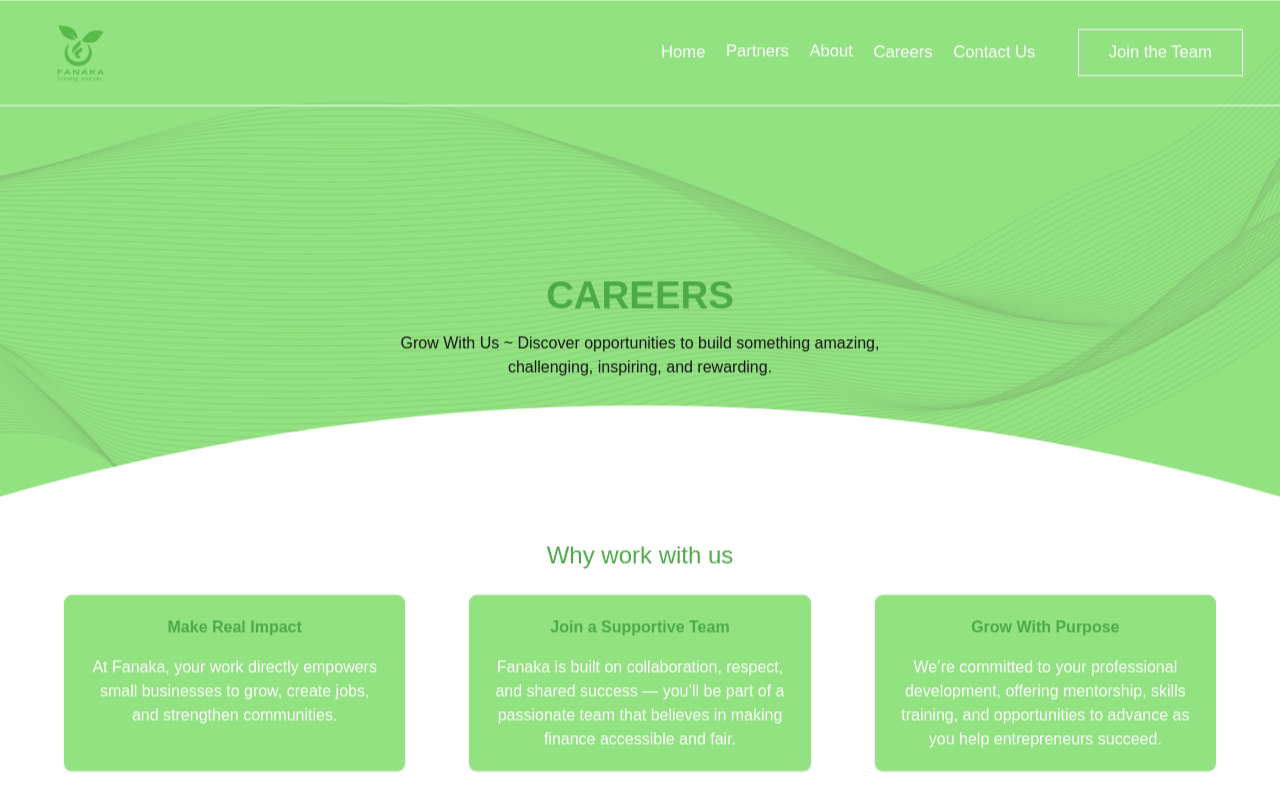
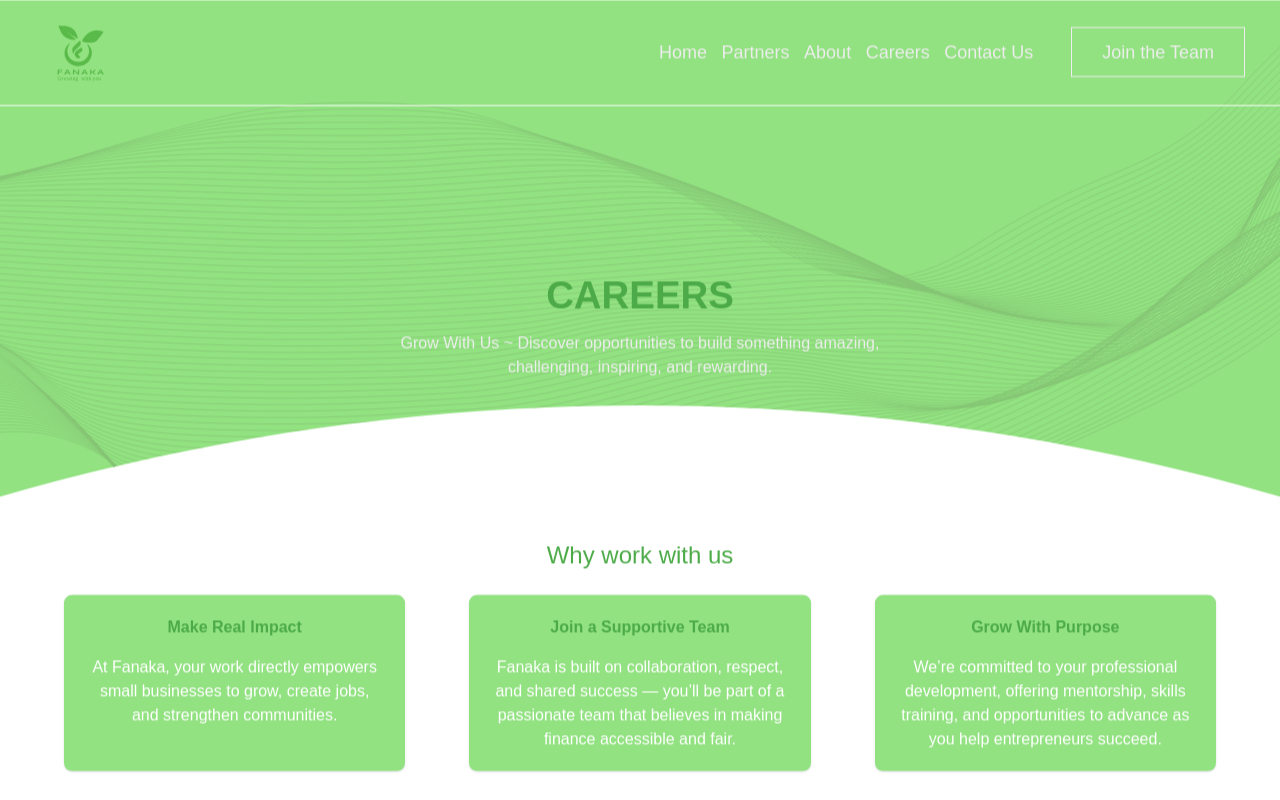
Before and after one commit to Leevai-Kaugu/fanaka-web-app, a Next.js app: page /career in a window 1280 px wide. Shown: the top 800 px of the page. Built offline with nearby package versions, Linux system fonts and the light colour scheme.

Commit message:
ready to go

```diff
--- a/app/globals.css
+++ b/app/globals.css
@@ -4,8 +4,11 @@
   --background: #ffffff;
   --foreground: #171717;
   --fanakaPrimary: #4CAB48;
+  --primary: #4CAB48;
   --fanakaPrimaryDark: #2d772d;
+  --primaryD: #2d772d;
   --fanakaSec: #349BD5;
+  --secondary: #349BD5;
   --fanakaGrey: #1E1E1E;
   --fanakaLightPrimary: #92E281;
 }
@@ -16,14 +19,17 @@
   --font-sans: var(--font-geist-sans);
   --font-mono: var(--font-geist-mono);
   --color-fanakaPrimary: var(--fanakaPrimary);
+  --color-primary: var(--primary);
+  --color-primaryD: var(--primaryD);
   --color-fs: var(--fanakaSec);
+  --color-sec: var(--secondary);
   --color-fg: var(--fanakaGrey);
   --color-flp: var(--fanakaLightPrimary);
   --color-fp: var(--fanakaPrimary);
   --color-fpd: var(--fanakaPrimaryDark);
 }
 
-@media (prefers-color-scheme: dark) {
+@media (prefers-color-scheme: light) {
   :root {
     --background: #0a0a0a;
     --foreground: #ededed;
--- a/components/about_summary/page.tsx
+++ b/components/about_summary/page.tsx
@@ -22,14 +22,14 @@ export default function Summary(){
             </div>
             <div className="w-full md:w-[50%] px-6 md:px-0 text-fg text-center md:text-start">
             <div className="w-fit h-auto justify-around mb-[10vh]">
-              <h2 className='font-bold text-[5vw] md:text-[2.5vw] text-fanakaPrimary mb-[2vh] md:mb-[0px] lg:text-start text-center'>The Opportunity Statement</h2>
-              <p className='text-fg'>In Zambia, 27.3% of adults own MSMEs; 98.8% are micro-sized; 95.6% operate informally and face immense barriers such as limited access to financial services, high borrowing costs, and low financial literacy. Women, representing over 60% of MSME owners, face disproportionate challenges in accessing capital and formalizing businesses</p>
+              <h2 className='font-bold text-3xl text-fanakaPrimary mb-[2vh] md:mb-[0px] lg:text-start text-center'>The Opportunity Statement</h2>
+              <p className='text-fg text-2sm'>In Zambia, 27.3% of adults own MSMEs; 98.8% are micro-sized; 95.6% operate informally and face immense barriers such as limited access to financial services, high borrowing costs, and low financial literacy. Women, representing over 60% of MSME owners, face disproportionate challenges in accessing capital and formalizing businesses</p>
             </div>
-            <p className='font-bold text-fp text-[5vw] md:text-[2vw]'>Key Challenges</p>
-            <ul className='text-fg'>
+            <p className='font-bold text-fp text-3xl'>Key Challenges</p>
+            <ul className='text-fg text-2sm'>
               <li>Only 6.5% of MSMEs have bank accounts, of whom 7.3% applied for loans (2017–22).</li>
               <li>69% rely on personal funds due to barriers like high-interest rates and lack of collateral.</li>
-              <li>48% of MSME owners have only secondary education; low financial record‑keeping (28%)</li>
+              <li>48% of MSME owners have only secondary education; low financial record‑keeping (28%).</li>
               <li>46% adversely affected by recent economic shocks, including the COVID-19 pandemic.</li>
             </ul>
           </div>
--- a/components/hero/page.tsx
+++ b/components/hero/page.tsx
@@ -6,13 +6,13 @@ import Contact_us from "@/components/contact_us/page";
 export default function Hero(){
     return(
         <div className='md:block flex flex-col items-center md:items-center mt-[20vh] md:mt-[10vh] px-[10vw] md:px-[0px]'>
-            <h1 className="text-[15vw] md:text-[8vw] text-white font-bold leading-none"
+            <h1 className="text-9xl text-white font-bold leading-none"
             style={{ textShadow: '2px 2px 4px rgba(0,0,0,0.15)' }}>FANAKA</h1>
-            <h2 className="text-white text-[8vw] md:text-[3vw] leading-none"
+            <h2 className="text-white text-5xl leading-none"
             style={{ textShadow: '2px 2px 4px rgba(0,0,0,0.05)' }}>Growing with you</h2>
-            <p className='text-white text-[3.5vw] md:text-[2vw] '
+            <p className='text-white text-2xl'
             style={{ textShadow: '2px 2px 4px rgba(0,0,0,0.05)' }}>Learn, Borrow, Insure.</p>
-            <p className='text-white pt-[20px] md:w-[45%]'>Fanaka’s community-led financial innovation uplifts Zambia’s MSMEs especially women and youth owned ones. Advancing poverty eradication, economic equality, and sustainable growth. </p>
+            <p className='text-white text-xl pt-[20px] md:w-[45%]'>Fanaka’s community-led financial innovation uplifts Zambia’s MSMEs especially women and youth owned ones. Advancing poverty eradication, economic equality, and sustainable growth. </p>
             <Contact_us/>
         </div>
     )
--- a/components/login/page.tsx
+++ b/components/login/page.tsx
@@ -28,11 +28,11 @@ export default function     Login() {
       onMouseEnter={handleMouseEnter}
       onMouseLeave={handleMouseLeave}
       onMouseMove={handleMouseMove}
-      className="relative overflow-hidden border px-[30px] py-[10px] text-background cursor-pointer  hover:text-foreground hover:border-background transition"
+      className="relative overflow-hidden border px-[30px] py-[10px] text-foreground dark:text-background cursor-pointer hover:dark:text-fp hover:text-fp hover:border-foreground hover:dark:border-background transition"
 
     >
       <span
-        className="absolute w-40 h-40 rounded-full bg-background opacity-50 pointer-events-none transform -translate-x-1/2 -translate-y-1/2 transition-all duration-500 group-hover:scale-150 z-0 ease-in"
+        className="absolute w-40 h-40 rounded-full bg-foreground dark:bg-background opacity-50 pointer-events-none transform -translate-x-1/2 -translate-y-1/2 transition-all duration-500 group-hover:scale-150 z-0 ease-in"
         style={{
           left: coords.x,
           top: coords.y,
--- a/components/nav/page.tsx
+++ b/components/nav/page.tsx
@@ -41,7 +41,7 @@ export default function Navbar() {
       </button>
 
       {/* Desktop Menu */}
-    <ul className='hidden md:flex w-[50%] text-background justify-around items-center text-[1.3vw]'>
+    <ul className='hidden md:flex w-[50%] text-foreground dark:text-background justify-around items-center text-lg'>
         <div className='flex w-[60%] justify-between'>
             <li className="group relative">
               <Link href="/" className='py-[100%] hover:text-fp transition-all duration-300'>Home</Link>
--- a/components/tech-stack/page.tsx
+++ b/components/tech-stack/page.tsx
@@ -41,9 +41,9 @@ const FeaturesSection: React.FC = () => {
     <Scroll >
       <section className="py-16 text-center">
       <div className="container mx-auto px-4">
-        <h5 className="text-fanakaGrey text-sm font-semibold mb-2">Solution</h5>
+        <h5 className="text-fg text-sm font-semibold mb-2">Solution</h5>
         <h2 className="text-3xl font-bold text-fanakaPrimary mb-4">Our Awesome Tech Stack</h2>
-        <p className="max-w-2xl mx-auto text-fanakaGray mb-12">
+        <p className="max-w-2xl mx-auto text-fg mb-12">
           Our Fanaka digital platform is an integrated suite of proprietary technologies designed to power inclusive finance for MSMEs. It includes
         </p>
         <div className="grid grid-cols-1 sm:grid-cols-2 lg:grid-cols-4 gap-8 relative">
@@ -52,8 +52,8 @@ const FeaturesSection: React.FC = () => {
               <div className="mb-4 h-20 w-20 rounded-lg flex items-center justify-center">
                 <img src={feature.logoSrc} alt={`${feature.title} logo`} className="h-full w-full object-contain" />
               </div>
-              <h4 className="font-semibold text-lg mb-2">{feature.title}</h4>
-              <p className="text-fanakaGray text-sm">{feature.description}</p>
+              <h4 className="font-semibold text-fg text-lg mb-2">{feature.title}</h4>
+              <p className="text-fg text-sm">{feature.description}</p>
               {index < features.length - 1 && (
                 <div className="hidden lg:block absolute top-[40px] right-[-60px] w-[80px] border-t-2 border-dashed border-green-400" />
               )}
```
Also changed, not shown: app/favicon.svg (deleted), 1 other file (tests, documents, lock files or other folders).
